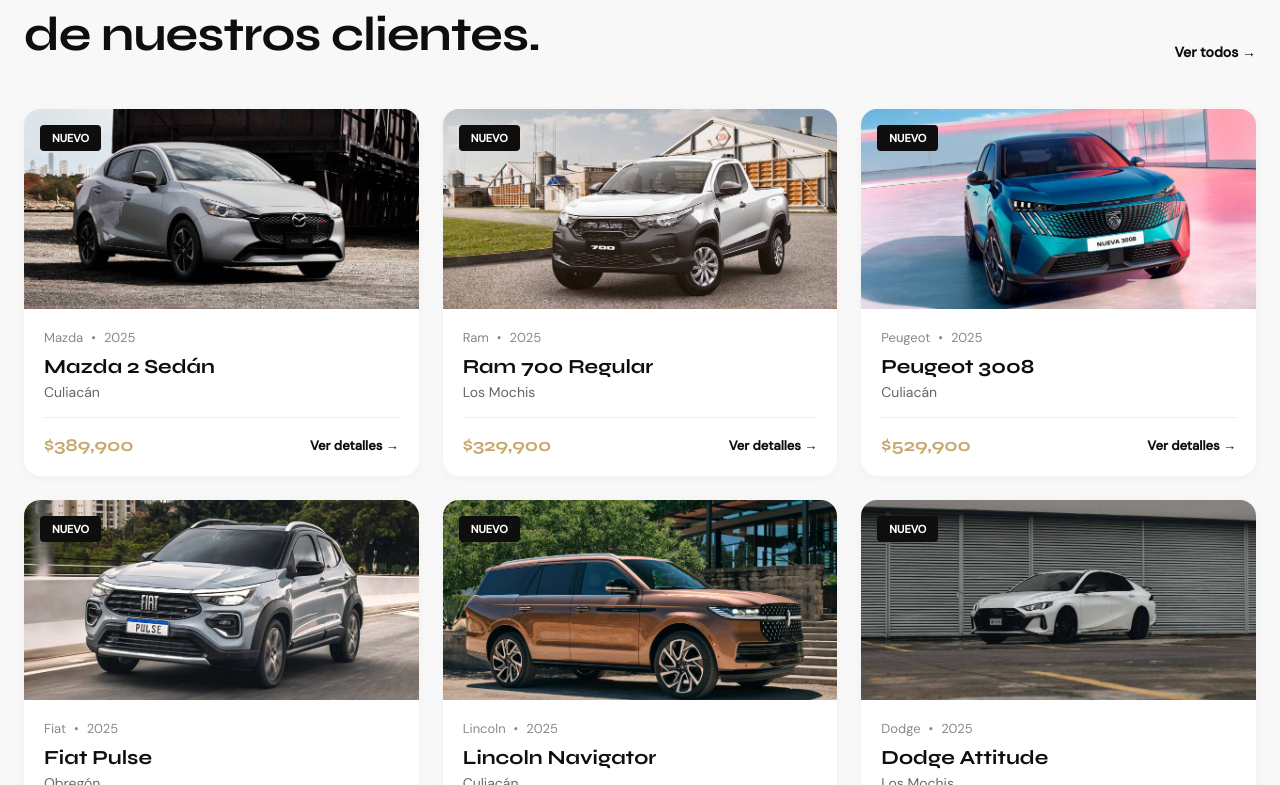
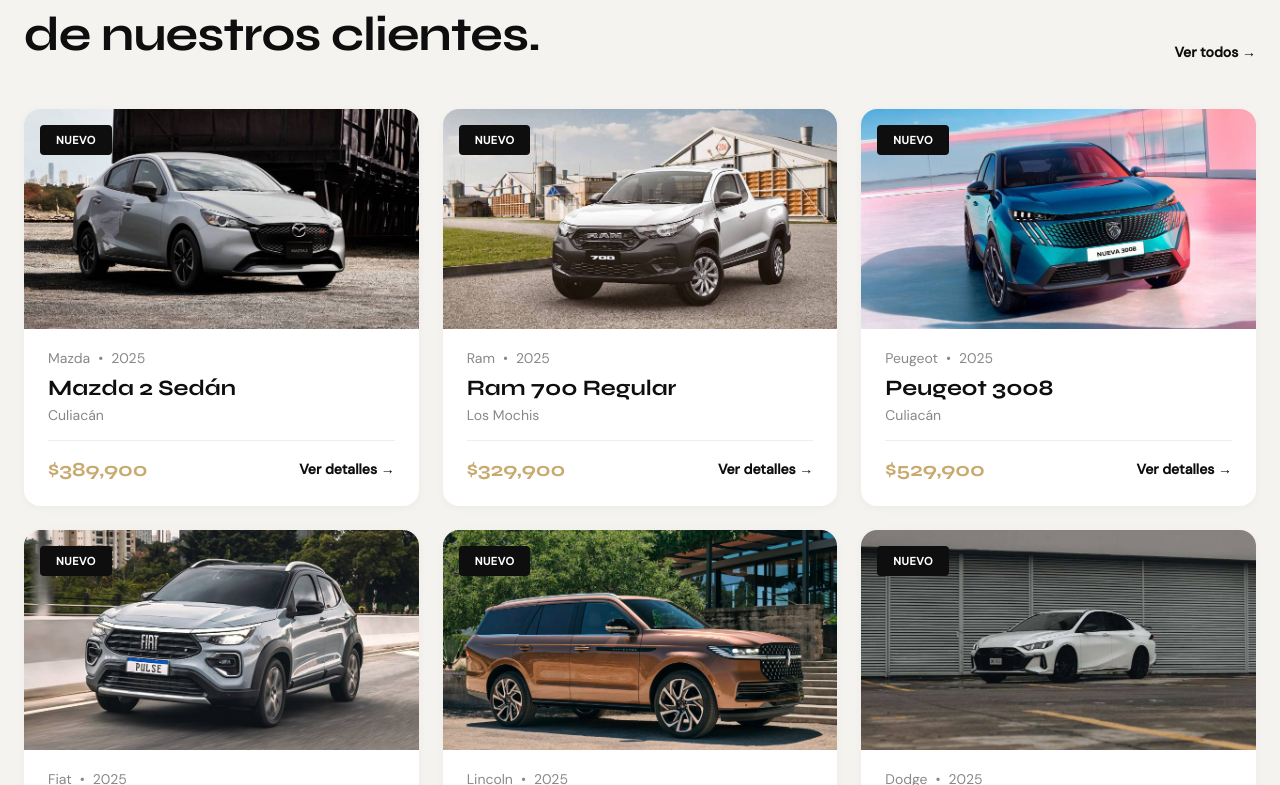
Before and after one commit to jorgeaz2001-lgtm/gb-automotriz-web, a Next.js app: page / in a window 1280 px wide. Shown: the part 1795-2580 px from the top of the page. Built offline with nearby package versions, Linux system fonts and the light colour scheme.

Commit message:
Update: Diseño de tarjetas y páginas de vehículos según screenshot

```diff
--- a/app/page.module.css
+++ b/app/page.module.css
@@ -66,7 +66,7 @@
 .heroOverlay {
   position: absolute;
   inset: 0;
-  background: linear-gradient(to right, rgba(0,0,0,0.9) 0%, rgba(0,0,0,0.5) 50%, rgba(0,0,0,0.3) 100%);
+  background: linear-gradient(to right, rgba(0,0,0,0.9) 0%, rgba(0,0,0,0.5) 60%, rgba(0,0,0,0.3) 100%);
   z-index: 1;
 }
 
@@ -335,6 +335,126 @@
   color: #c8a96e;
 }
 
+/* Featured Section - Grid Style from Screenshot */
+.featuredSection {
+  padding: 120px 0;
+  background: #f5f3ef;
+}
+
+.featuredGrid {
+  display: grid;
+  grid-template-columns: repeat(3, 1fr);
+  gap: 24px;
+}
+
+.featuredCard {
+  background: #ffffff;
+  border-radius: 16px;
+  overflow: hidden;
+  box-shadow: 0 2px 8px rgba(0,0,0,0.04);
+  transition: all 0.3s ease;
+  text-decoration: none;
+  display: block;
+}
+
+.featuredCard:hover {
+  transform: translateY(-8px);
+  box-shadow: 0 20px 40px rgba(0,0,0,0.12);
+}
+
+.featuredImage {
+  position: relative;
+  height: 220px;
+  overflow: hidden;
+}
+
+.featuredImage img {
+  width: 100%;
+  height: 100%;
+  object-fit: cover;
+  transition: transform 0.6s ease;
+}
+
+.featuredCard:hover .featuredImage img {
+  transform: scale(1.05);
+}
+
+.featuredTag {
+  position: absolute;
+  top: 16px;
+  left: 16px;
+  padding: 8px 16px;
+  background: #0e0e0e;
+  color: #ffffff;
+  font-family: 'DM Sans', sans-serif;
+  font-size: 11px;
+  font-weight: 700;
+  text-transform: uppercase;
+  border-radius: 4px;
+  letter-spacing: 0.05em;
+}
+
+.featuredInfo {
+  padding: 20px 24px 24px;
+}
+
+.featuredMeta {
+  display: flex;
+  align-items: center;
+  gap: 8px;
+  margin-bottom: 8px;
+  font-family: 'DM Sans', sans-serif;
+  font-size: 14px;
+  color: #888;
+}
+
+.featuredInfo h3 {
+  font-family: 'Syne', sans-serif;
+  font-size: 22px;
+  font-weight: 700;
+  color: #0e0e0e;
+  margin-bottom: 4px;
+  line-height: 1.2;
+}
+
+.featuredLocation {
+  font-family: 'DM Sans', sans-serif;
+  font-size: 14px;
+  color: #888;
+  margin-bottom: 16px;
+}
+
+.featuredFooter {
+  display: flex;
+  justify-content: space-between;
+  align-items: center;
+  padding-top: 16px;
+  border-top: 1px solid #eee;
+}
+
+.featuredPrice {
+  font-family: 'Syne', sans-serif;
+  font-size: 20px;
+  font-weight: 700;
+  color: #c8a96e;
+}
+
+.featuredLink {
+  font-family: 'DM Sans', sans-serif;
+  font-size: 14px;
+  font-weight: 600;
+  color: #0e0e0e;
+  text-decoration: none;
+  display: flex;
+  align-items: center;
+  gap: 4px;
+  transition: color 0.3s;
+}
+
+.featuredLink:hover {
+  color: #c8a96e;
+}
+
 /* Categories Section */
 .categoriesSection {
   padding: 120px 0;
@@ -405,113 +525,6 @@
 
 .categoriesFooter {
   text-align: center;
-}
-
-/* Featured Section */
-.featuredSection {
-  padding: 120px 0;
-  background: #f8f8f8;
-}
-
-.featuredGrid {
-  display: grid;
-  grid-template-columns: repeat(3, 1fr);
-  gap: 24px;
-}
-
-.featuredCard {
-  background: #ffffff;
-  border-radius: 16px;
-  overflow: hidden;
-  box-shadow: 0 2px 8px rgba(0,0,0,0.04);
-  transition: all 0.3s ease;
-}
-
-.featuredCard:hover {
-  transform: translateY(-4px);
-  box-shadow: 0 12px 24px rgba(0,0,0,0.08);
-}
-
-.featuredImage {
-  position: relative;
-  height: 200px;
-  overflow: hidden;
-}
-
-.featuredImage img {
-  width: 100%;
-  height: 100%;
-  object-fit: cover;
-}
-
-.featuredTag {
-  position: absolute;
-  top: 16px;
-  left: 16px;
-  padding: 6px 12px;
-  background: #0e0e0e;
-  color: #ffffff;
-  font-family: 'DM Sans', sans-serif;
-  font-size: 11px;
-  font-weight: 600;
-  text-transform: uppercase;
-  border-radius: 4px;
-}
-
-.featuredInfo {
-  padding: 20px;
-}
-
-.featuredMeta {
-  display: flex;
-  align-items: center;
-  gap: 8px;
-  margin-bottom: 8px;
-  font-family: 'DM Sans', sans-serif;
-  font-size: 13px;
-  color: #888;
-}
-
-.featuredInfo h3 {
-  font-family: 'Syne', sans-serif;
-  font-size: 20px;
-  font-weight: 700;
-  color: #0e0e0e;
-  margin-bottom: 4px;
-}
-
-.featuredLocation {
-  font-family: 'DM Sans', sans-serif;
-  font-size: 14px;
-  color: #666;
-  margin-bottom: 16px;
-}
-
-.featuredFooter {
-  display: flex;
-  justify-content: space-between;
-  align-items: center;
-  padding-top: 16px;
-  border-top: 1px solid #eee;
-}
-
-.featuredPrice {
-  font-family: 'Syne', sans-serif;
-  font-size: 18px;
-  font-weight: 700;
-  color: #c8a96e;
-}
-
-.featuredFooter a {
-  font-family: 'DM Sans', sans-serif;
-  font-size: 13px;
-  font-weight: 600;
-  color: #0e0e0e;
-  text-decoration: none;
-}
-
-.featuredFooter a:hover {
-  color: #c8a96e;
 }
 
 /* Split Section */
@@ -815,10 +828,7 @@
 /* Responsive */
 @media (max-width: 1200px) {
   .categoriesGrid,
-  .featuredGrid {
-    grid-template-columns: repeat(2, 1fr);
-  }
-
+  .featuredGrid,
   .brandsGrid {
     grid-template-columns: repeat(2, 1fr);
   }
@@ -875,7 +885,8 @@
   }
 
   .categoriesGrid,
-  .featuredGrid {
+  .featuredGrid,
+  .brandsGrid {
     grid-template-columns: 1fr;
   }
 
--- a/app/page.tsx
+++ b/app/page.tsx
@@ -348,10 +348,10 @@
             {featuredVehicles.map((vehicle) => (
               <motion.div
                 key={vehicle.id}
-                className={styles.featuredCard}
                 variants={fadeInUp}
                 whileHover={{ y: -8, transition: { duration: 0.3 } }}
               >
+                <Link href={`/cars/${vehicle.slug}`} className={styles.featuredCard}>
                   <div className={styles.featuredImage}>
                     <Image
                       src={vehicle.image}
@@ -370,9 +370,10 @@
                     <p className={styles.featuredLocation}>{vehicle.location}</p>
                     <div className={styles.featuredFooter}>
                       <span className={styles.featuredPrice}>{vehicle.price}</span>
-                    <Link href={`/cars/${vehicle.slug}`}>Ver detalles →</Link>
+                      <span className={styles.featuredLink}>Ver detalles →</span>
                     </div>
                   </div>
+                </Link>
               </motion.div>
             ))}
           </motion.div>
```
Also changed, not shown: app/cars/[slug]/page.module.css (+100 -61 lines). Lines whose indentation alone changed are shown as unchanged.
